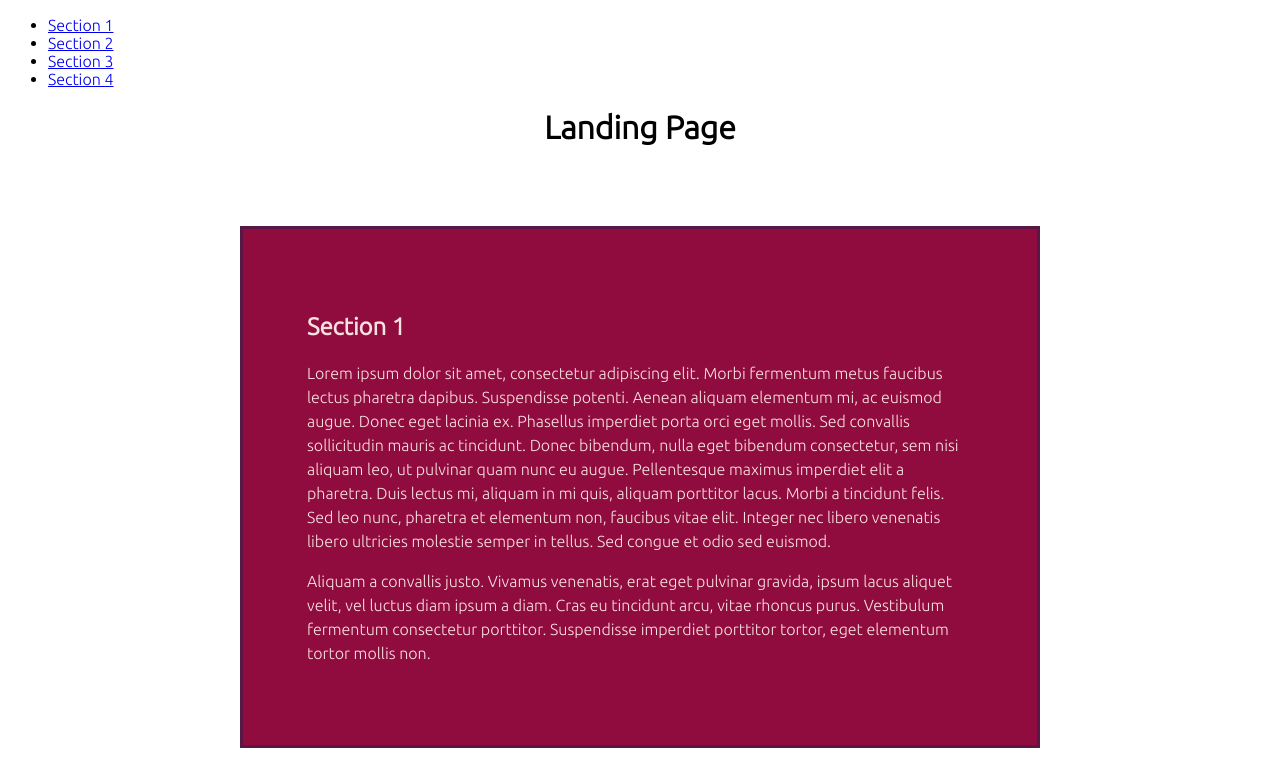
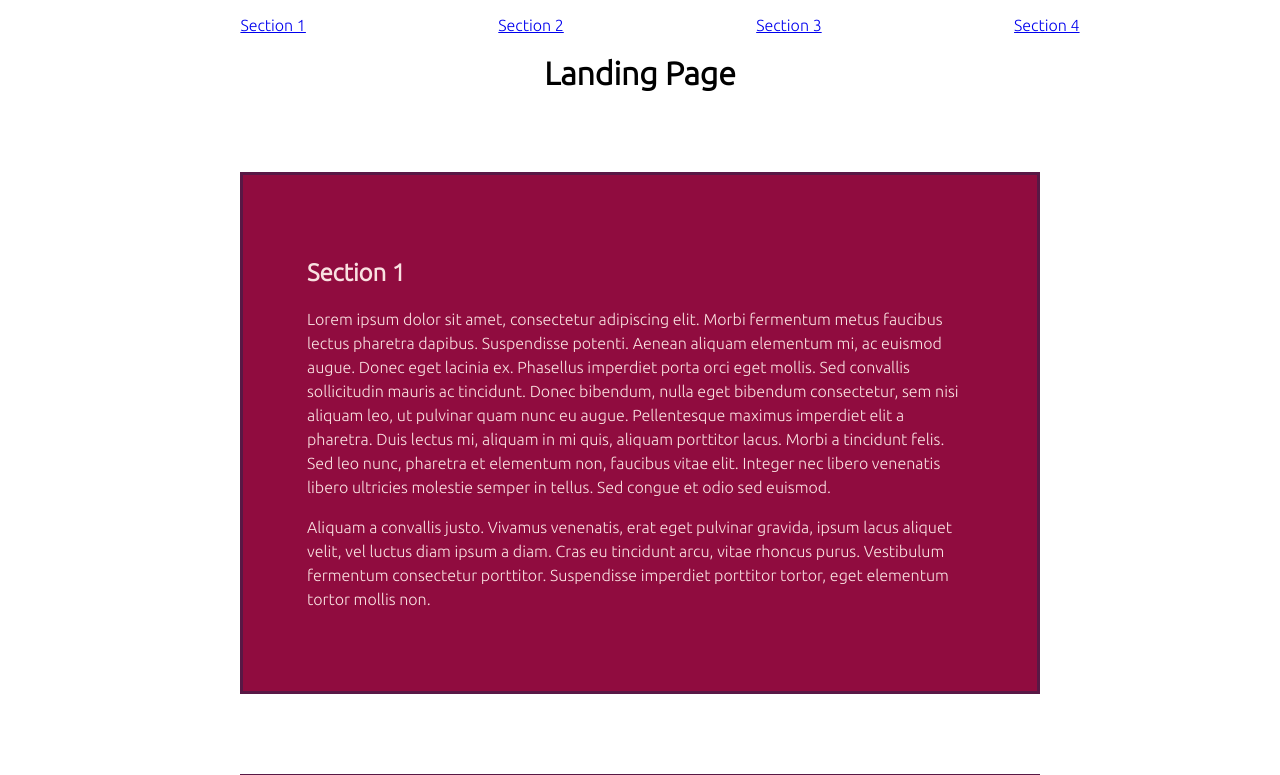
Before and after one commit to AbuBakr-S/interactive-landing-page, a plain HTML site: page index.html in a window 1280 px wide. Shown: the top 775 px of the page. Drawn offline with Linux system fonts and the light colour scheme.

Commit message:
feat: Make navigation list items flex items

```diff
--- a/css/styles.css
+++ b/css/styles.css
@@ -5,6 +5,17 @@ html {
 body {
     font-family: 'Ubuntu', sans-serif;
     font-size: 16px;
+}
+
+nav.navbar ul li {
+    list-style-type: none;
+    margin: 0;
+    padding: 0;
+}
+
+nav ul.list {
+    display: flex;
+    justify-content: space-evenly;
 }
 
 h1 {
```
